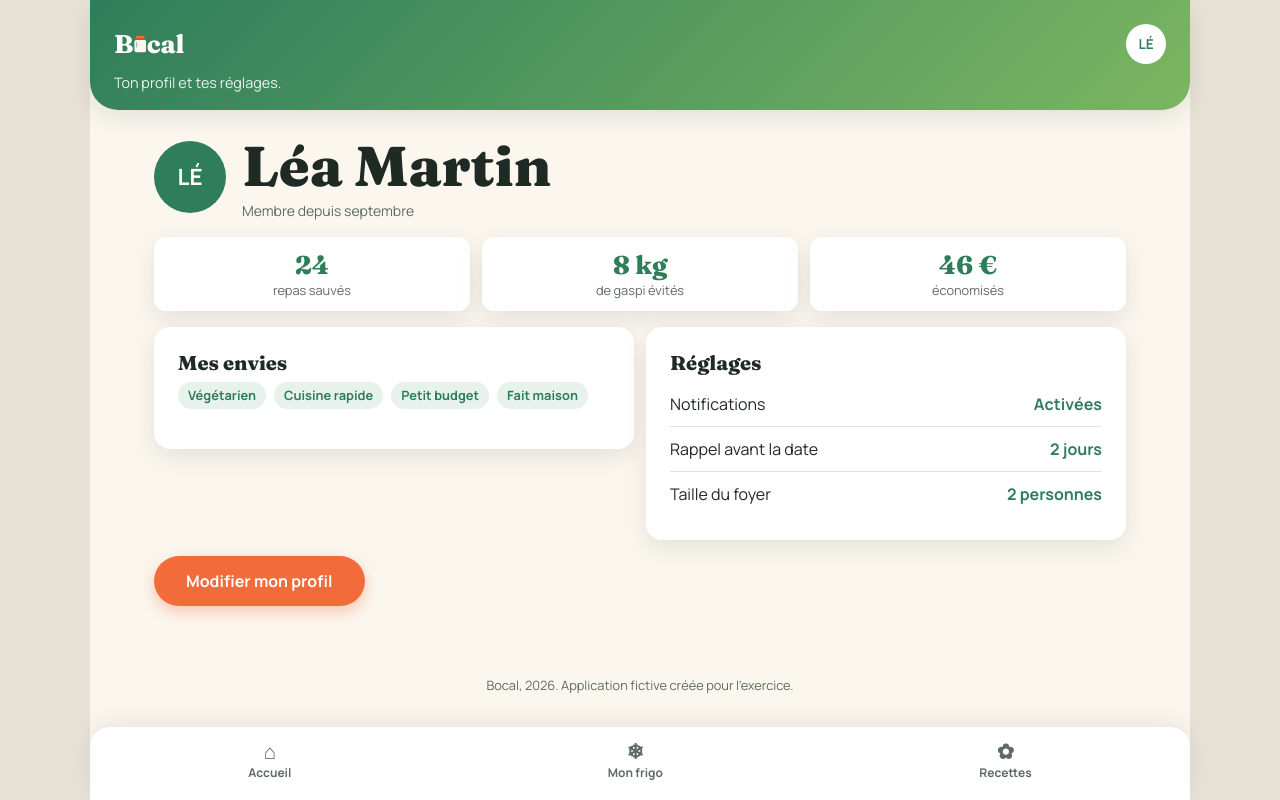
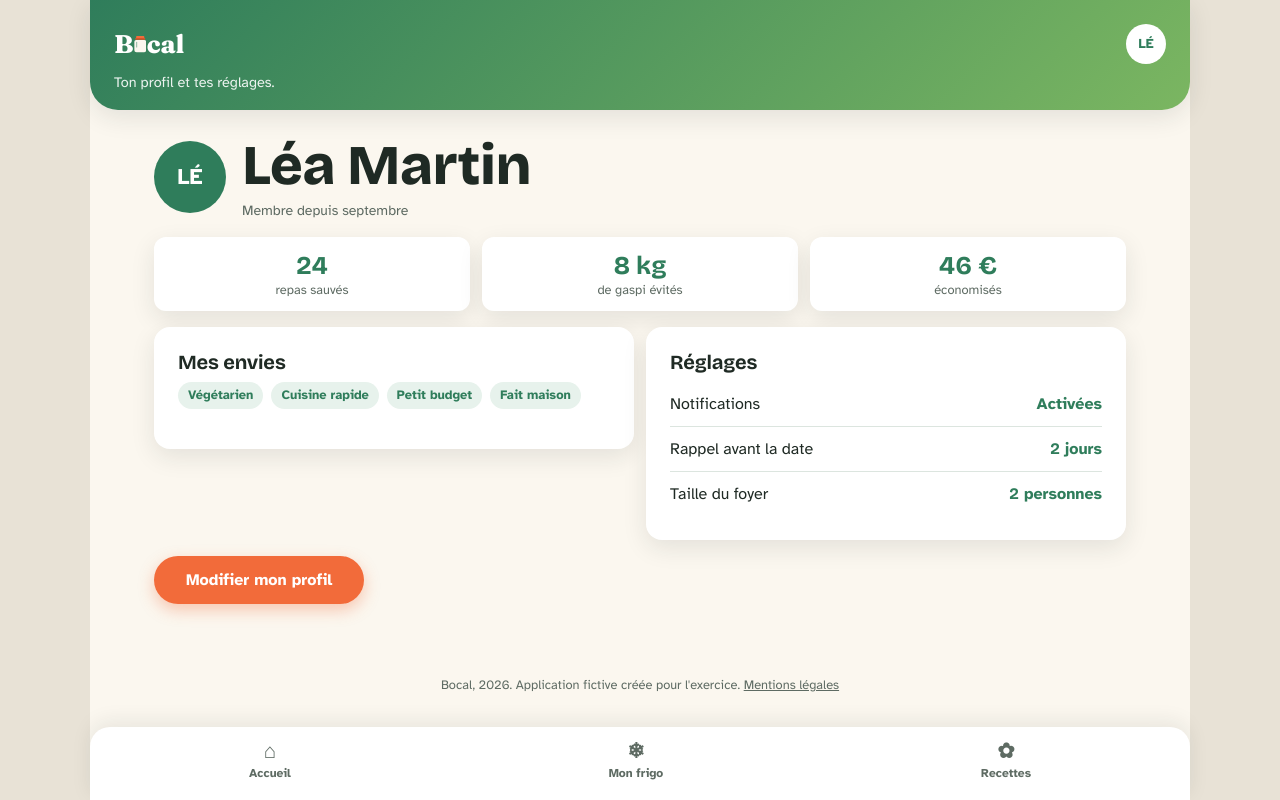
Before and after one commit to Diurndesign/bocal_jpo, a plain HTML site: page profile.html in a window 1280 px wide. Drawn offline with Linux system fonts and the light colour scheme.

Commit message:
Harmonise la typographie, ajoute les meta descriptions et les mentions légales
- Polices hébergées dans fonts/ (plus d'appel à Google Fonts) :
  Bricolage Grotesque pour les titres, Atkinson Hyperlegible pour le
  texte avec les chiffres de Bricolage, Fraunces seulement pour le logo
- Une meta description par page
- Page legal.html, liée depuis le pied de page

```diff
--- a/profile.html
+++ b/profile.html
@@ -3,13 +3,8 @@
   <head>
     <meta charset="utf-8" />
     <meta name="viewport" content="width=device-width, initial-scale=1" />
+    <meta name="description" content="Votre profil Bocal : vos envies, vos réglages et les repas, kilos et euros que vous avez sauvés." />
     <title>Bocal, mon profil</title>
-    <link rel="preconnect" href="https://fonts.googleapis.com" />
-    <link rel="preconnect" href="https://fonts.gstatic.com" crossorigin />
-    <link
-      href="https://fonts.googleapis.com/css2?family=Fraunces:wght@600;800&family=Manrope:wght@400;700&display=swap"
-      rel="stylesheet"
-    />
     <link rel="icon" href="images/favicon.svg" type="image/svg+xml" />
     <link rel="apple-touch-icon" href="images/icon-192.png" />
     <link rel="stylesheet" href="style.css" />
@@ -64,7 +59,7 @@
       </main>
 
       <footer class="footer">
-        <p>Bocal, 2026. Application fictive créée pour l'exercice.</p>
+        <p>Bocal, 2026. Application fictive créée pour l'exercice. <a href="legal.html">Mentions légales</a></p>
       </footer>
       <nav class="tab-bar" aria-label="Navigation principale">
         <a href="index.html" class="tab"
--- a/style.css
+++ b/style.css
@@ -1,3 +1,46 @@
+/* ---------- 0. Polices ----------
+   Les polices sont hébergées dans le dossier fonts/ du site :
+   aucun appel à Google, donc aucune donnée envoyée à un tiers (RGPD).
+   - Bricolage Grotesque : les titres et les chiffres
+   - Atkinson Hyperlegible : le texte, conçue pour être très lisible
+   - Fraunces : seulement pour le logo */
+@font-face {
+  font-family: 'Bricolage Grotesque';
+  src: url('fonts/bricolage-grotesque.woff2') format('woff2');
+  font-weight: 200 800;
+  font-display: swap;
+}
+
+/* Les chiffres d'Atkinson ont un zéro barré : on emprunte ceux de Bricolage */
+@font-face {
+  font-family: 'Digits';
+  src: url('fonts/bricolage-grotesque.woff2') format('woff2');
+  font-weight: 200 800;
+  font-display: swap;
+  unicode-range: U+0030-0039;
+}
+
+@font-face {
+  font-family: 'Atkinson Hyperlegible';
+  src: url('fonts/atkinson-hyperlegible-400.woff2') format('woff2');
+  font-weight: 400;
+  font-display: swap;
+}
+
+@font-face {
+  font-family: 'Atkinson Hyperlegible';
+  src: url('fonts/atkinson-hyperlegible-700.woff2') format('woff2');
+  font-weight: 700;
+  font-display: swap;
+}
+
+@font-face {
+  font-family: 'Fraunces';
+  src: url('fonts/fraunces.woff2') format('woff2');
+  font-weight: 100 900;
+  font-display: swap;
+}
+
 /* ---------- 1. Base ---------- */
 /* Un élément caché par le JavaScript reste caché, même s'il a un display: flex */
 [hidden] {
@@ -48,7 +91,7 @@ body {
   background-color: var(--color-desk);
   color: var(--color-text);
   /* hérité par tout le texte */
-  font-family: 'Manrope', Arial, sans-serif;
+  font-family: 'Digits', 'Atkinson Hyperlegible', Arial, sans-serif;
   font-size: 1rem;
   line-height: 1.5;
 }
@@ -71,8 +114,9 @@ body {
 h1,
 h2,
 h3 {
-  font-family: 'Fraunces', Georgia, serif;
+  font-family: 'Bricolage Grotesque', Arial, sans-serif;
   line-height: 1.15;
+  letter-spacing: -0.01em;
   margin: 0 0 var(--space-s);
 }
 
@@ -407,7 +451,7 @@ main {
 }
 
 .summary strong {
-  font-family: 'Fraunces', Georgia, serif;
+  font-family: 'Bricolage Grotesque', Arial, sans-serif;
   font-size: 1.6rem;
   color: var(--color-primary);
 }
@@ -781,3 +825,26 @@ button.button:disabled {
 .cooked-message:empty {
   display: none;
 }
+
+/* ---------- 16. Liens du pied de page et page Mentions légales ---------- */
+.footer a {
+  color: var(--color-text-muted);
+}
+
+.footer a:hover,
+.footer a:focus {
+  color: var(--color-primary);
+}
+
+.logo-link {
+  color: inherit;
+  text-decoration: none;
+}
+
+.legal section {
+  margin-bottom: var(--space-l);
+}
+
+.legal p {
+  color: var(--color-text-muted);
+}
```
Also changed, not shown: fridge.html (+2 -7 lines), index.html (+2 -7 lines), legal.html (added, +59 -0 lines), recipes.html (+2 -7 lines), fonts/atkinson-hyperlegible-400.woff2 (added), fonts/atkinson-hyperlegible-700.woff2 (added), fonts/bricolage-grotesque.woff2 (added), fonts/fraunces.woff2 (added).
